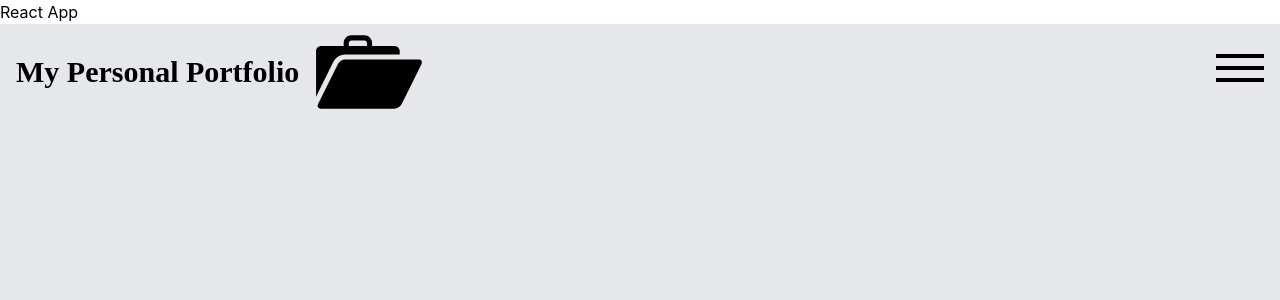
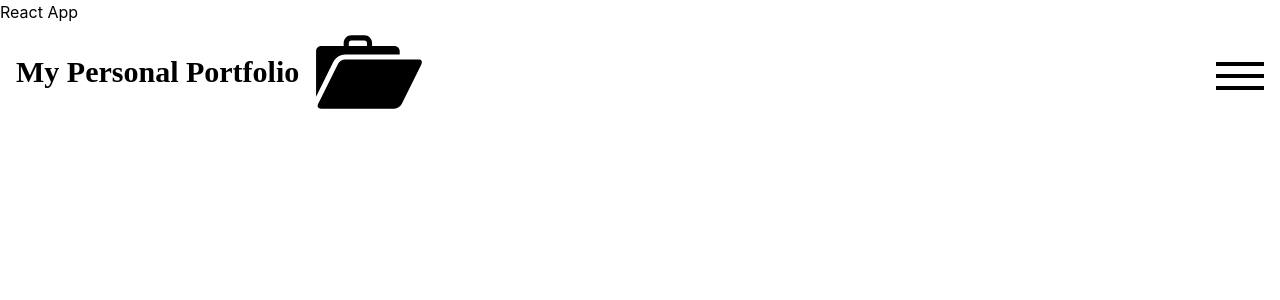
Before and after one commit to Amirkzm/Portfolio, a React (Create React App) app: page / in a window 1280 px wide. Shown: the top 300 px of the page. Built offline with nearby package versions, Linux system fonts and the light colour scheme.

Commit message:
final header

```diff
--- a/src/App.js
+++ b/src/App.js
@@ -2,7 +2,7 @@ import Header from "./components/layout/Header";
 
 function App() {
   return (
-    <div className="w-screen h-screen bg-gray-200">
+    <div className="w-screen h-screen bg-white">
       <Header />
     </div>
   );
--- a/src/components/UI/HamburgerButton.js
+++ b/src/components/UI/HamburgerButton.js
@@ -16,7 +16,7 @@ export const HamburgerButton = () => {
   return (
     <Fragment>
       <button
-        className="flex flex-col items-center w-max h-max m-4  z-10"
+        className="flex flex-col items-center w-max h-max m-4 mt-8  z-10"
         onClick={toggleSidebarHandler}
       >
         <span className={baseStyle + (sidebarCtx.isOpen && topLine)}></span>
--- a/src/components/layout/Sidebar.js
+++ b/src/components/layout/Sidebar.js
@@ -8,7 +8,7 @@ const Modal = ({ data }) => {
   const sidebarCtx = useContext(SidebarContext);
 
   const sidebarContentContainer =
-    "absolute top-[20%] right-[10%] text-white text-3xl z-10  ";
+    "absolute top-[20%] right-[25%] text-white text-3xl z-10  ";
 
   const animStr = (i) => `all 1s ease ${i * 0.5}s`;
 
--- a/tailwind.config.js
+++ b/tailwind.config.js
@@ -6,7 +6,7 @@ module.exports = {
   theme: {
     extend: {},
     fontFamily: {
-      header: ["Oswald", "san-serif"],
+      header: ["Bebas Neue", "cursive"],
       body: ["Roboto Mono", "monospace"],
     },
     screens: {
```
